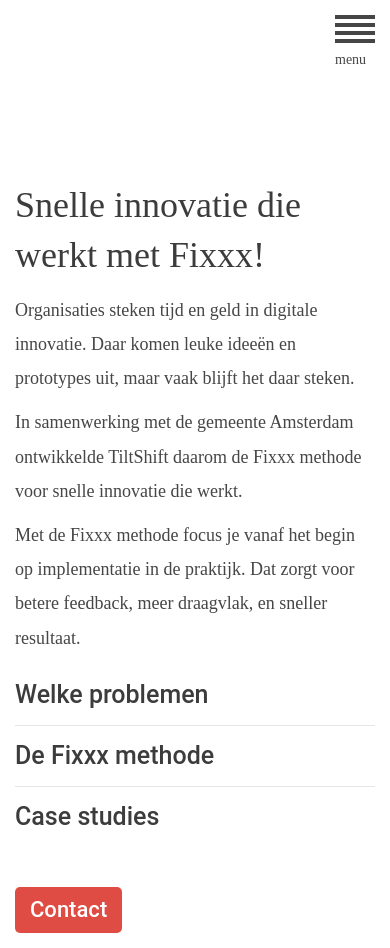
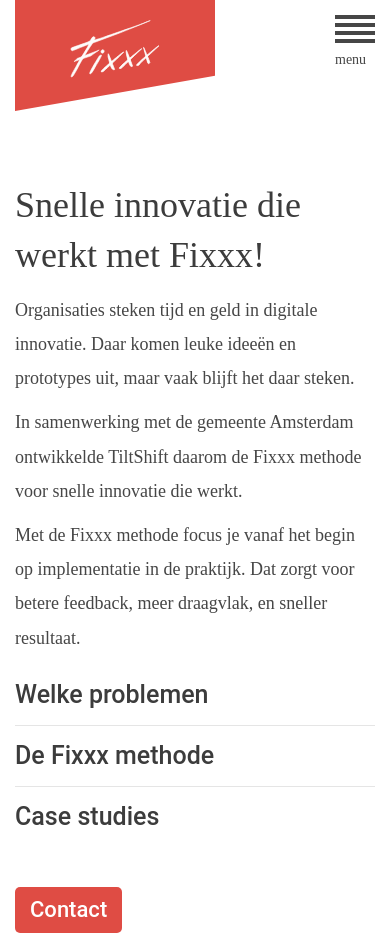
Before and after one commit to FixxxNL/fixxxnl.github.io, a Jekyll site: the page built from index.html, in a window 390 px wide. Shown: the top 948 px of the page. Built offline with Jekyll 4.4.1, drawn with Linux system fonts in a browser that asks for light colours; grey boxes are pictures that could not be loaded.

Commit message:
bugfix logo responsive

```diff
--- a/assets/css/tiltshift_remarks_johan.css
+++ b/assets/css/tiltshift_remarks_johan.css
@@ -47,7 +47,7 @@
 }
 
 .tsbanner {
-  max-width: 200px;
+  width: 200px;
 }
 
 .text-title-small {
```
